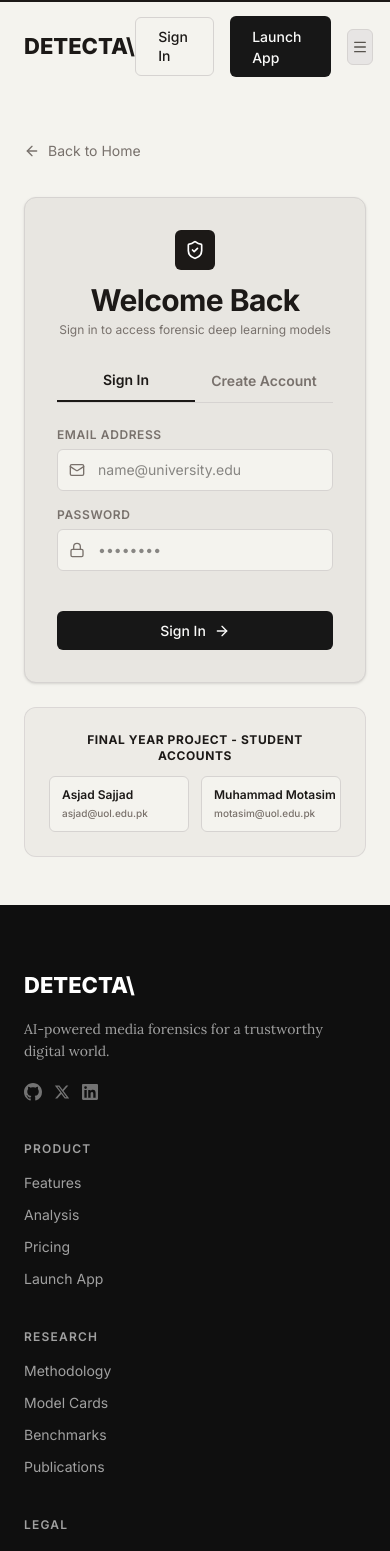
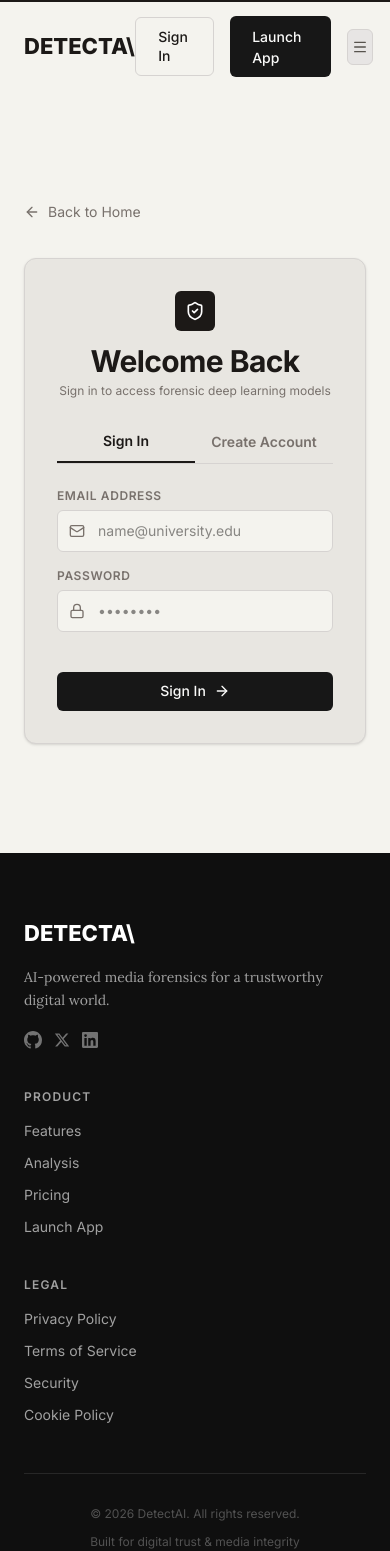
Before and after one commit to asjad4284/fyp-ai-vision, a React (Vite) app: page /login in a window 390 px wide. Shown: the top 1551 px of the page. Built offline with nearby package versions, Linux system fonts and the light colour scheme.

Commit message:
Improving responsivenesss

```diff
--- a/src/components/AuthContext.jsx
+++ b/src/components/AuthContext.jsx
@@ -3,10 +3,7 @@ import { createContext, useContext, useState, useEffect } from 'react';
 const AuthContext = createContext();
 
 // Mock pre-seeded users as defined in the FYP cover page
-const PRE_SEEDED_USERS = [
-  { userID: 'u-1', name: 'Asjad Sajjad', email: 'asjad@uol.edu.pk', password: 'password123' },
-  { userID: 'u-2', name: 'Muhammad Motasim', email: 'motasim@uol.edu.pk', password: 'password123' },
-];
+const PRE_SEEDED_USERS = [];
 
 export function AuthProvider({ children }) {
   const [currentUser, setCurrentUser] = useState(null);
--- a/src/components/HorizontalScroll.jsx
+++ b/src/components/HorizontalScroll.jsx
@@ -137,7 +137,7 @@ const HorizontalScroll = memo(function HorizontalScroll() {
   }, [paused, next]);
 
   return (
-    <section className="relative mx-auto max-w-7xl px-6 py-24">
+    <section className="relative mx-auto max-w-7xl px-6 py-24 overflow-hidden">
       {/* Section header */}
       <motion.div
         initial={{ opacity: 0, y: 30 }}
--- a/src/components/PricingSection.jsx
+++ b/src/components/PricingSection.jsx
@@ -5,13 +5,13 @@ import { ArrowRight } from 'lucide-react';
 
 const PLANS = [
   {
-    name: 'Starter', price: '$49', period: '/mo',
+    name: 'Starter', price: '$9', period: '/mo',
     desc: 'Perfect for individuals and small teams.',
     features: ['1,000 files / month', 'Image detection', 'Audio detection', 'REST API access', 'Email support'],
     cta: 'Get Started', highlight: false, icon: Globe,
   },
   {
-    name: 'Pro', price: '$149', period: '/mo',
+    name: 'Pro', price: '$29', period: '/mo',
     desc: 'For teams that need power and speed.',
     features: ['10,000 files / month', 'Everything in Starter', 'Priority processing', 'Heatmap PNG exports', 'Webhook support', 'Slack & email support'],
     cta: 'Start Free Trial', highlight: true, icon: Zap,
--- a/src/index.css
+++ b/src/index.css
@@ -116,3 +116,11 @@ section[id] { scroll-margin-top: 72px; }
 /* ── Horizontal scroll dots ── */
 .hscroll-dot { background: #d6d3d1; }
 .hscroll-dot-active { background: #171717; }
+
+/* ── Text gradient ── */
+.text-gradient {
+  background: linear-gradient(135deg, #1c1917 0%, #57534e 100%);
+  -webkit-background-clip: text;
+  -webkit-text-fill-color: transparent;
+  background-clip: text;
+}
--- a/src/routes/__root.jsx
+++ b/src/routes/__root.jsx
@@ -161,7 +161,7 @@ function RootLayout() {
       {/* ── FOOTER ── */}
       <footer className="footer-dark pt-16 pb-10 mt-0">
         <div className="mx-auto max-w-7xl px-6">
-          <div className="grid grid-cols-1 md:grid-cols-4 gap-10 md:gap-8 pb-12 border-b border-white/10">
+          <div className="grid grid-cols-1 md:grid-cols-3 gap-10 md:gap-8 pb-12 border-b border-white/10">
 
             {/* Brand col */}
             <div className="md:col-span-1 flex flex-col gap-4">
@@ -191,15 +191,6 @@ function RootLayout() {
               <Link to="/detect"  className="text-sm text-neutral-400 hover:text-white transition-colors">Launch App</Link>
             </div>
 
-            {/* Research */}
-            <div className="flex flex-col gap-3">
-              <h4 className="text-xs font-semibold uppercase tracking-widest text-neutral-400 mb-1">Research</h4>
-              <a href="#" className="text-sm text-neutral-400 hover:text-white transition-colors">Methodology</a>
-              <a href="#" className="text-sm text-neutral-400 hover:text-white transition-colors">Model Cards</a>
-              <a href="#" className="text-sm text-neutral-400 hover:text-white transition-colors">Benchmarks</a>
-              <a href="#" className="text-sm text-neutral-400 hover:text-white transition-colors">Publications</a>
-            </div>
-
             {/* Legal */}
             <div className="flex flex-col gap-3">
               <h4 className="text-xs font-semibold uppercase tracking-widest text-neutral-400 mb-1">Legal</h4>
--- a/src/routes/detect.jsx
+++ b/src/routes/detect.jsx
@@ -423,7 +423,7 @@ function DetectPage() {
                   </div>
 
                   {/* Stats row */}
-                  <div className="grid grid-cols-3 gap-3">
+                  <div className="grid grid-cols-1 sm:grid-cols-3 gap-3">
                     {[
                       { icon: ScanEye,    label: 'Image Score', value: `${result.imageScore}%` },
                       { icon: AudioLines, label: 'Audio Score', value: result.audioScore ? `${result.audioScore}%` : 'N/A' },
--- a/src/routes/login.jsx
+++ b/src/routes/login.jsx
@@ -83,20 +83,6 @@ function LoginPage() {
     }, 600);
   };
 
-  // Preset login helper
-  const handleQuickLogin = (email, password) => {
-    setFormData(prev => ({ ...prev, email, password }));
-    setLoading(true);
-    setTimeout(() => {
-      const res = login(email, password);
-      setLoading(false);
-      if (res.success) {
-        navigate({ to: '/detect' });
-      } else {
-        setError(res.error);
-      }
-    }, 400);
-  };
 
   return (
     <div className="bg-[#f4f3ee] min-h-[90vh] flex flex-col justify-center items-center py-12 px-6">
@@ -311,35 +297,6 @@ function LoginPage() {
         )}
       </motion.div>
 
-      {/* Demo credentials helper panel (highly useful for thesis grading) */}
-      <motion.div
-        initial={{ opacity: 0 }}
-        animate={{ opacity: 1 }}
-        transition={{ delay: 0.3 }}
-        className="w-full max-w-md mt-6 bg-[#e8e6e1]/60 border border-stone-300/80 rounded-xl p-6 text-center"
-      >
-        <p className="text-xs font-bold text-[#1c1917] uppercase tracking-wider mb-3" style={{ fontFamily: 'Inter, sans-serif' }}>
-          Final Year Project - Student Accounts
-        </p>
-        <div className="grid grid-cols-2 gap-3">
-          <button
-            onClick={() => handleQuickLogin('asjad@uol.edu.pk', 'password123')}
-            className="bg-[#f4f3ee] hover:bg-stone-200 border border-stone-300 text-xs text-[#1c1917] py-2.5 px-3 rounded-md font-medium text-left transition-colors flex flex-col justify-between"
-            style={{ fontFamily: 'Inter, sans-serif' }}
-          >
-            <span className="font-semibold truncate">Asjad Sajjad</span>
-            <span className="text-[10px] text-stone-500 mt-1">asjad@uol.edu.pk</span>
-          </button>
-          <button
-            onClick={() => handleQuickLogin('motasim@uol.edu.pk', 'password123')}
-            className="bg-[#f4f3ee] hover:bg-stone-200 border border-stone-300 text-xs text-[#1c1917] py-2.5 px-3 rounded-md font-medium text-left transition-colors flex flex-col justify-between"
-            style={{ fontFamily: 'Inter, sans-serif' }}
-          >
-            <span className="font-semibold truncate">Muhammad Motasim</span>
-            <span className="text-[10px] text-stone-500 mt-1">motasim@uol.edu.pk</span>
-          </button>
-        </div>
-      </motion.div>
     </div>
   );
 }
```
